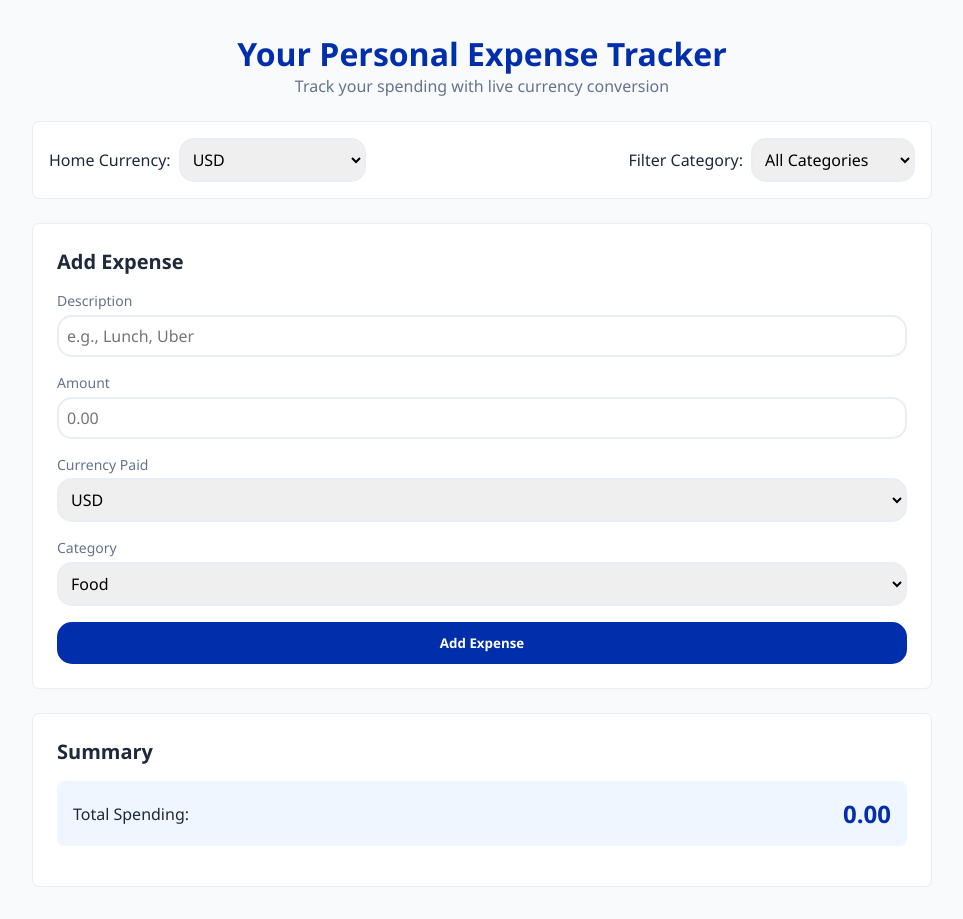
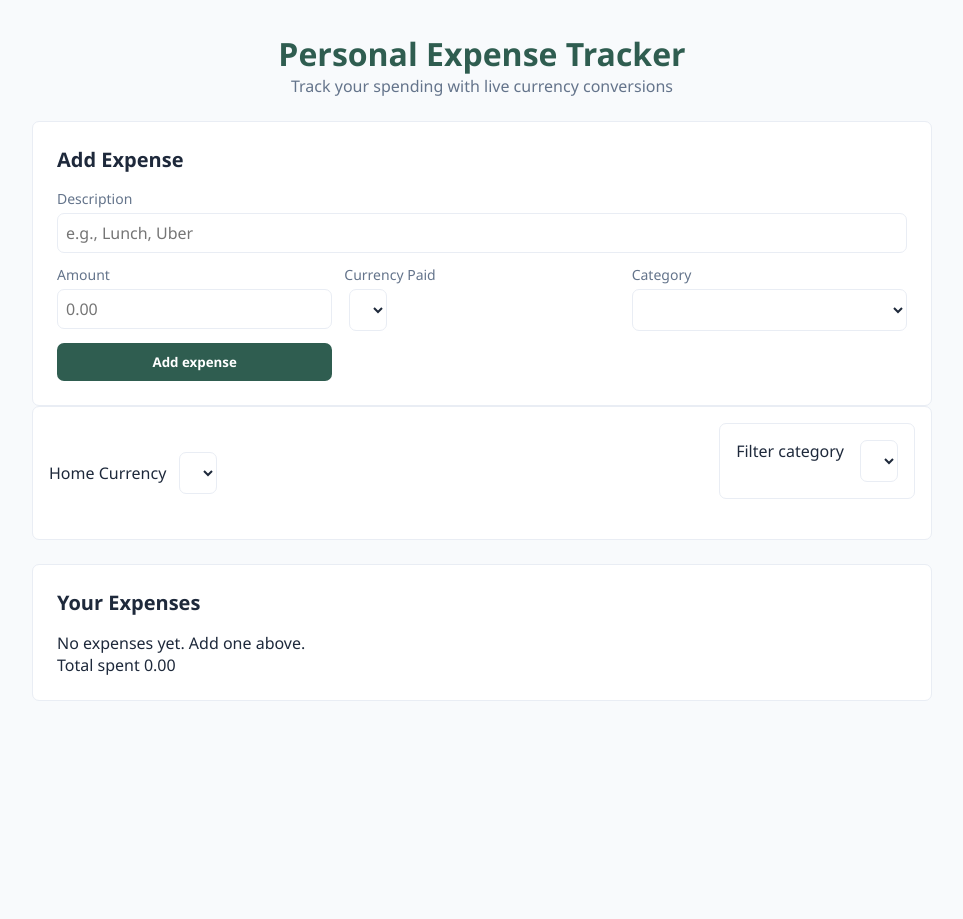
Before and after one commit to karumenick-dev/currency-converter-assignment, a plain HTML site: page index.html in a window 1280 px wide. Shown: the whole page, without its empty margins (158-1121 px from the left). After the commit the page ends 800 px from the top, so only its background shows below. Drawn offline with Linux system fonts and the light colour scheme; a script that the page names is missing.

Commit message:
Add the expense list on the html and style the css

```diff
--- a/index.html
+++ b/index.html
@@ -7,50 +7,15 @@
   <link rel="stylesheet" href="style.css">
 </head>
 <body>
-  <div class="container">
-    <header>
-      <h1>Your Personal Expense Tracker</h1>
-      <p>Track your spending with live currency conversion</p>
-    </header>
+  <header class="header">
+    <h1>Personal Expense Tracker</h1>
+    <p>Track your spending with live currency conversions</p>
+  </header>
 
-    <!-----Controls Bar----->
-
-    <div class="controls-bar">
-      <div class="control-group">
-        <label for="homeCurrency">Home Currency:</label>
-        <select id="homeCurrency">
-          <option value="USD">USD</option>
-          <option value="EUR">EUR</option>
-          <option value="GBP">GBP</option>
-          <option value="R">R</option>
-          <option value="¥">Yen</option>
-          <option value="CHF">Swiss Franc</option>
-          <option value="CAD">Canadian Dollar</option>
-          <option value="AUD">Australian Dollar</option>
-          <option value="NZD">New Zealnad Dollar</option>
-          <option value="KES">KES</option>
-        </select>
-      </div>
-      <div class="control-group">
-        <label for="categoryFilter">Filter Category:</label>
-        <select id="categoryFilter">
-          <option value="ALL">All Categories</option>
-          <option value="Food">Food</option>
-          <option value="Transport">Transport</option>
-          <option value="Shopping">Shopping</option>
-          <option value="Accommodation">Accommodation</option>
-          <option value="Other">Other</option>
-        </select>
-      </div>
-    </div>
-
-    <section id="statusMessage" class="hidden"></section>
-
-    <!-----Dasboard Grid----->
-
-    <div class="dashboard-grid">
-      <form id="expenseForm" class="card">
-        <h2>Add Expense</h2>
+  <main class="container">
+    <section id="form-card" class="card">
+      <h2 id="form-title">Add Expense</h2>
+      <form id="ExpenseForm" class="ExpenseForm">
         <div class="form-control">
           <label for="description">Description</label>
           <input type="text" id="description" required placeholder="e.g., Lunch, Uber">
@@ -61,47 +26,45 @@
         </div>
         <div class="form-control">
           <label for="currency">Currency Paid</label>
-          <select id="currency">
-          <option value="USD">USD</option>
-          <option value="EUR">EUR</option>
-          <option value="GBP">GBP</option>
-          <option value="R">R</option>
-          <option value="¥">Yen</option>
-          <option value="CHF">Swiss Franc</option>
-          <option value="CAD">Canadian Dollar</option>
-          <option value="AUD">Australian Dollar</option>
-          <option value="NZD">New Zealnad Dollar</option>
-          <option value="KES">KES</option>
-          </select>
+          <div class="select-with-flag">
+            <img id="currency-flag" class="flag" src="" alt="">
+            <select id="currency"></select>
+          </div>
         </div>
         <div class="form-control">
           <label for="category">Category</label>
-          <select id="category">
-            <option value="Food">Food</option>
-            <option value="Transport">Transport</option>
-            <option value="Shopping">Shopping</option>
-            <option value="Accommodation">Accommodation</option>
-            <option value="Other">Other</option>
-          </select>
+          <select id="category"></select>
         </div>
-        <button type="submit" class="btn-primary">Add Expense</button>
+        <div class="form-buttons">
+          <button type="submit" id="submit-button" class="btn btn-primary">Add expense</button>
+          <button type="button" id="cancel-button" class="btn btn-plain" hidden>Cancel</button>
+        </div>
       </form>
-
-    <!-----Summary Card----->
-
-      <div class="card summary-card">
-        <h2>Summary</h2>
-        <div class="total-display">
-          <span>Total Spending:</span>
-          <h3 id="runningTotal">0.00</h3>
-        </div>
-        <div id="expenseList" class="expense-list">
-          <!----- Dynamically populated ----->
+      <p id="form-error" class="form-error" role="alert"></p>
+    </section>
+    <section class="controls-bar">
+      <div class="control-group">
+        <label for="home-currency">Home Currency</label>
+        <div class="select-with-flag">
+          <img id="home-flag" class="flag" src="" alt="">
+          <select id="home-currency"></select>
         </div>
       </div>
-    </div>
-  </div>
-
+      <div class="controls-bar">
+        <label for="category-filter">Filter category</label>
+        <select id="category-filter"></select>
+      </div>
+    </section>
+    <section class="card">
+      <h2>Your Expenses</h2>
+      <ul id="expense-list" class="expense-list"></ul>
+      <p id="empty-message" class="empty-message">No expenses yet. Add one above.</p>
+      <div class="total">
+        <span class="total-label">Total spent</span>
+        <span id="total-amount" class="total-amount">0.00</span>
+      </div>
+    </section>
+  </main>
   <script src="src/main.js"></script>
 </body>
 </html>
--- a/style.css
+++ b/style.css
@@ -1,52 +1,264 @@
 :root {
-  --primary: #012fab;
-  --primary-hover: #1d4ed8;
+  --primary: #2f5d50;
+  --primary-hover: #23473d;
   --bg-color: #f8fafc;
   --card-bg: #ffffff;
   --text-main: #1e293b;
   --text-muted: #64748b;
   --border: #e9edf4;
+  --danger: #b42318;
 }
 
-* { box-sizing: border-box; margin: 0; padding: 0; font-family: 'Segoe UI', Tahoma, Geneva, Verdana, sans-serif; }
-body { background: var(--bg-color); color: var(--text-main); padding: 2rem 1rem; }
-.container { max-width: 900px; margin: 0 auto; }
-header { margin-bottom: 1.5rem; text-align: center; }
-header h1 { font-size: 2rem; color: var(--primary); }
-header p { color: var(--text-muted); }
+* {
+  box-sizing: border-box;
+  margin: 0;
+  padding: 0;
+  font-family: 'Segoe UI', Tahoma, Geneva, Verdana, sans-serif;
+}
 
-.controls-bar { display: flex; justify-content: space-between; background: var(--card-bg); padding: 1rem; border-radius: 7px; border: 1px solid var(--border); margin-bottom: 1.5rem; gap: 1rem; }
-.control-group { display: flex; align-items: center; gap: 0.5rem; font-weight: 500; }
-select, input { padding: 0.5rem; border: 2px solid var(--border); border-radius: 15px; font-size: 1rem; outline: none; }
-select:focus, input:focus { border-color: var(--primary); }
+body {
+  padding: 2rem 1rem;
+  color: var(--text-main);
+  background: var(--bg-color);
+}
 
-.dashboard-grid { display: grid; grid-template-columns: 1fr; gap: 1.5rem; max-width: 100%; margin: auto 0;}
-@media(max-width: 768px) { .dashboard-grid { grid-template-columns: 1fr; } }
+.container {
+  max-width: 900px;
+  margin: 0 auto;
+}
 
-.card { background: var(--card-bg); padding: 1.5rem; border-radius: 7px; border: 1px solid var(--border); }
-.card h2 { margin-bottom: 1rem; font-size: 1.25rem; }
+header {
+  margin-bottom: 1.5rem;
+  text-align: center;
+}
 
-.form-control { margin-bottom: 1rem; display: flex; flex-direction: column; gap: 0.3rem; }
-.form-control label { font-size: 0.875rem; font-weight: 500; color: var(--text-muted); }
+header h1 {
+  color: var(--primary);
+  font-size: 2rem;
+}
 
-.btn-primary { background: var(--primary); color: white; border: none; padding: 0.75rem; border-radius: 15px; font-weight: 600; cursor: pointer; width: 100%; transition: background 0.2s; }
-.btn-primary:hover { background: var(--primary-hover); }
+header p {
+  color: var(--text-muted);
+}
 
-.summary-card { display: flex; flex-direction: column; }
-.total-display { background: #eff6ff; padding: 1rem; border-radius: 7px; margin-bottom: 1rem; display: flex; justify-content: space-between; align-items: center; }
-.total-display h3 { color: var(--primary); font-size: 1.5rem; }
+.controls-bar {
+  display: flex;
+  justify-content: space-between;
+  gap: 1rem;
+  margin-bottom: 1.5rem;
+  padding: 1rem;
+  background: var(--card-bg);
+  border: 1px solid var(--border);
+  border-radius: 7px;
+}
 
-.expense-list { display: flex; flex-direction: column; gap: 0.75rem; max-height: 400px; overflow-y: auto; }
-.expense-item { display: flex; justify-content: space-between; align-items: center; padding: 0.75rem; border: 1px solid var(--border); border-radius: 7px; background: #fff; }
-.expense-info h4 { font-size: 1rem; margin-bottom: 0.2rem; }
-.expense-info p { font-size: 0.8125rem; color: var(--text-muted); }
-.expense-actions { display: flex; align-items: center; gap: 1rem; }
-.expense-amounts { text-align: right; }
-.expense-amounts .converted { font-weight: 600; color: var(--primary); }
-.expense-amounts .original { font-size: 0.75rem; color: var(--text-muted); }
-.btn-delete { background: none; border: none; color: var(--danger); cursor: pointer; font-size: 1.1rem; }
+.control-group {
+  display: flex;
+  align-items: center;
+  gap: 0.5rem;
+  font-weight: 500;
+}
 
-#statusMessage { padding: 0.75rem; border-radius: 7px; margin-bottom: 1rem; font-weight: 500;}
-#statusMessage.error { background: #ffeeec; color: var(--danger); border: 1px solid #f9c6c2; }
-#statusMessage.loading { background: #eff6ff; color: var(--primary); border: 1px solid #bfdbfe; }
-.hidden { display: none !important; }
+select,
+input {
+  min-width: 0;
+  padding: 0.5rem;
+  color: var(--text-main);
+  background: var(--card-bg);
+  border: 1px solid var(--border);
+  border-radius: 7px;
+  font-size: 1rem;
+}
+
+select:focus,
+input:focus {
+  outline: 2px solid var(--primary);
+  outline-offset: 1px;
+}
+
+.dashboard-grid {
+  display: grid;
+  grid-template-columns: 1fr;
+  gap: 1.5rem;
+  max-width: 100%;
+  margin: 0 auto;
+}
+
+.card {
+  padding: 1.5rem;
+  background: var(--card-bg);
+  border: 1px solid var(--border);
+  border-radius: 7px;
+}
+
+.card h2 {
+  margin-bottom: 1rem;
+  font-size: 1.25rem;
+}
+
+.card form {
+  display: grid;
+  grid-template-columns: repeat(3, minmax(0, 1fr));
+  gap: 0.75rem;
+}
+
+.card form .form-control:first-child {
+  grid-column: 1 / -1;
+}
+
+.form-control {
+  display: flex;
+  flex-direction: column;
+  gap: 0.3rem;
+  min-width: 0;
+}
+
+.form-control label {
+  color: var(--text-muted);
+  font-size: 0.875rem;
+  font-weight: 500;
+}
+
+.card form .btn-primary {
+  grid-column: 1 / -1;
+}
+
+.btn-primary {
+  width: 100%;
+  padding: 0.65rem 0.85rem;
+  color: #fff;
+  background: var(--primary);
+  border: 0;
+  border-radius: 7px;
+  font-weight: 600;
+  cursor: pointer;
+  transition: background 0.2s;
+}
+
+.btn-primary:hover {
+  background: var(--primary-hover);
+}
+
+.summary-card {
+  display: flex;
+  flex-direction: column;
+}
+
+.total-display {
+  display: flex;
+  justify-content: space-between;
+  align-items: center;
+  margin-bottom: 1rem;
+  padding: 1rem;
+  background: var(--bg-color);
+  border-radius: 7px;
+}
+
+.total-display h3 {
+  color: var(--primary);
+  font-size: 1.5rem;
+}
+
+.expense-list {
+  display: flex;
+  flex-direction: column;
+  gap: 0.75rem;
+  max-height: 400px;
+  overflow-y: auto;
+}
+
+.expense-item {
+  display: flex;
+  justify-content: space-between;
+  align-items: center;
+  padding: 0.75rem;
+  background: var(--card-bg);
+  border: 1px solid var(--border);
+  border-radius: 7px;
+}
+
+.expense-info h4 {
+  margin-bottom: 0.2rem;
+  font-size: 1rem;
+}
+
+.expense-info p {
+  color: var(--text-muted);
+  font-size: 0.8125rem;
+}
+
+.expense-actions {
+  display: flex;
+  align-items: center;
+  gap: 1rem;
+}
+
+.expense-amounts {
+  text-align: right;
+}
+
+.expense-amounts .converted {
+  color: var(--primary);
+  font-weight: 600;
+}
+
+.expense-amounts .original {
+  color: var(--text-muted);
+  font-size: 0.75rem;
+}
+
+.btn-delete {
+  padding: 0.35rem 0.55rem;
+  color: var(--danger);
+  background: var(--card-bg);
+  border: 1px solid var(--border);
+  border-radius: 7px; cursor: pointer;
+  font-size: 0.875rem;
+}
+
+#statusMessage {
+  margin-bottom: 1rem;
+  padding: 0.75rem;
+  border-radius: 7px;
+  font-weight: 500;
+}
+
+#statusMessage.error {
+  color: var(--danger);
+  background: #ffeeec;
+  border: 1px solid #f9c6c2;
+}
+
+#statusMessage.loading {
+  color: var(--primary);
+  background: var(--bg-color);
+  border: 1px solid var(--border);
+}
+.hidden {
+  display: none !important;
+}
+
+@media (max-width: 600px) {
+  body {
+     padding: 1.25rem 0.75rem;
+    }
+  .controls-bar {
+    flex-direction: column;
+  }
+  .card form {
+    grid-template-columns: 1fr;
+  }
+  .card form .form-control:first-child {
+    grid-column: 1;
+  }
+  .card form .btn-primary {
+    grid-column: 1;
+  }
+  .expense-item {
+    align-items: flex-start;
+    gap: 0.75rem;
+  }
+  .expense-actions {
+    gap: 0.5rem;
+  }
+}
```
Also changed, not shown: 1 other file.
